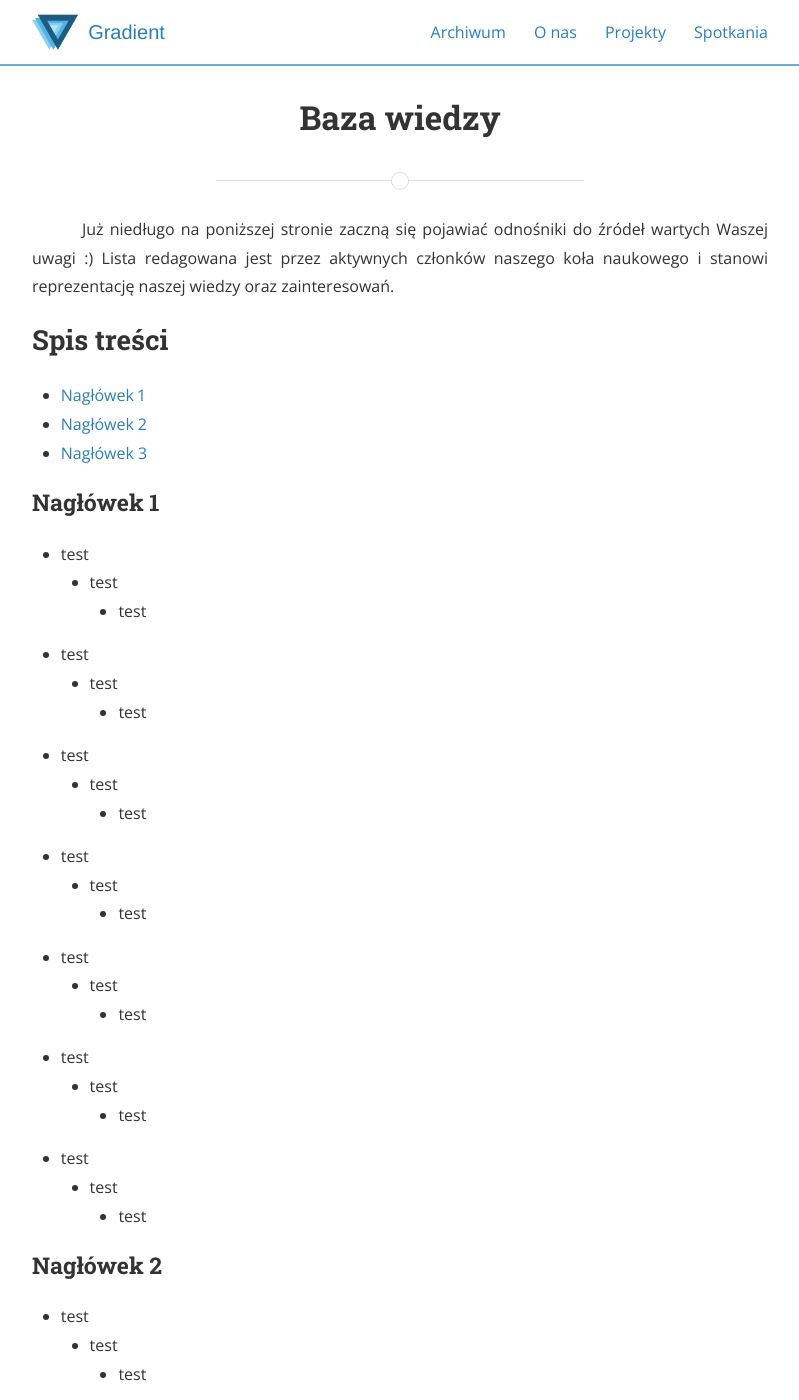
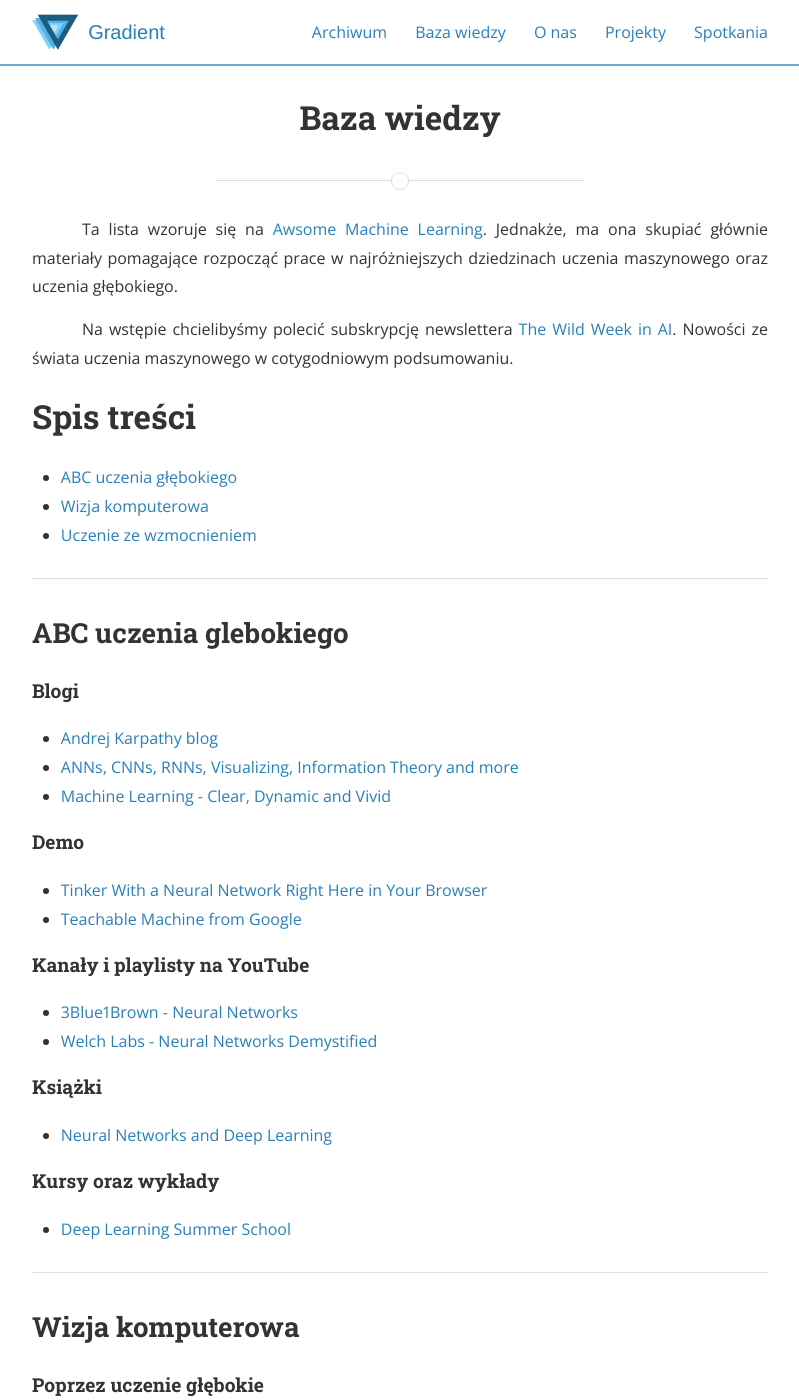
Before and after one commit to jpowie01/GradientPG, a Jekyll site: the page built from baza-wiedzy.md, in a window 1280 px wide and 1400 px high. Shown: the whole window, without its empty margins (240-1039 px from the left). Built offline with Jekyll 4.4.1, drawn with Linux system fonts in a browser that asks for light colours; nearby versions of some CDN libraries; some of the changed text lies outside the part shown.

Commit message:
Dodaj bazę wiedzy z podstawowymi materiałami

```diff
--- a/baza-wiedzy.md
+++ b/baza-wiedzy.md
@@ -2,83 +2,68 @@
 layout: information-page
 title: Baza wiedzy
 permalink: /baza-wiedzy/
-# TODO: Gdy lista będzie już miała sensowną treść można wywalić poniższą linijkę, a Baza Wiedzy pojawi się w górnym menu!
-main_nav: false
 ---
 
-Już niedługo na poniższej stronie zaczną się pojawiać odnośniki do źródeł wartych Waszej uwagi :) Lista redagowana jest przez
-aktywnych członków naszego koła naukowego i stanowi reprezentację naszej wiedzy oraz zainteresowań.
+Ta lista wzoruje się na [Awsome Machine Learning](https://github.com/josephmisiti/awesome-machine-learning). Jednakże, ma ona skupiać głównie materiały pomagające rozpocząć prace w najróżniejszych dziedzinach uczenia maszynowego oraz uczenia głębokiego.
 
-## Spis treści
-- [Nagłówek 1](#nagwek-1)
-- [Nagłówek 2](#nagwek-2)
-- [Nagłówek 3](#nagwek-3)
+Na wstępie chcielibyśmy polecić subskrypcję newslettera [The Wild Week in AI](https://www.getrevue.co/profile/wildml). Nowości ze świata uczenia maszynowego w cotygodniowym podsumowaniu.
 
-### Nagłówek 1
-- test
-  - test
-    - test
-- test
-  - test
-    - test
-- test
-  - test
-    - test
-- test
-  - test
-    - test
-- test
-  - test
-    - test
-- test
-  - test
-    - test
-- test
-  - test
-    - test
+# Spis treści
+- [ABC uczenia głębokiego](#abc-uczenia-glebokiego)
+- [Wizja komputerowa](#wizja-komputerowa)
+- [Uczenie ze wzmocnieniem](#uczenie-ze-wzmocnieniem)
 
-### Nagłówek 2
-- test
-  - test
-    - test
-- test
-  - test
-    - test
-- test
-  - test
-    - test
-- test
-  - test
-    - test
-- test
-  - test
-    - test
-- test
-  - test
-    - test
-- test
-  - test
-    - test
+---
 
-### Nagłówek 3
-- test
-  - test
-    - test
-- test
-  - test
-    - test
-- test
-  - test
-    - test
-- test
-  - test
-    - test
-- test
-  - test
-    - test
-- test
-  - test
-    - test
-- test
-  - test
-    - test
+## ABC uczenia glebokiego
+
+
+#### Blogi
+- [Andrej Karpathy blog](http://karpathy.github.io/)
+- [ANNs, CNNs, RNNs, Visualizing, Information Theory and more](http://colah.github.io/)
+- [Machine Learning - Clear, Dynamic and Vivid](https://distill.pub/)
+
+#### Demo
+- [Tinker With a Neural Network Right Here in Your Browser](http://playground.tensorflow.org/#activation=tanh&batchSize=10&dataset=circle&regDataset=reg-plane&learningRate=0.03&regularizationRate=0&noise=0&networkShape=4,2&seed=0.79386&showTestData=false&discretize=false&percTrainData=50&x=true&y=true&xTimesY=false&xSquared=false&ySquared=false&cosX=false&sinX=false&cosY=false&sinY=false&collectStats=false&problem=classification&initZero=false&hideText=false)
+- [Teachable Machine from Google](https://teachablemachine.withgoogle.com/)
+
+#### Kanały i playlisty na YouTube
+- [3Blue1Brown - Neural Networks](https://www.youtube.com/playlist?list=PLZHQObOWTQDNU6R1_67000Dx_ZCJB-3pi)
+- [Welch Labs - Neural Networks Demystified](https://www.youtube.com/playlist?list=PLiaHhY2iBX9hdHaRr6b7XevZtgZRa1PoU)
+
+#### Książki
+- [Neural Networks and Deep Learning](http://neuralnetworksanddeeplearning.com/)
+
+#### Kursy oraz wykłady
+- [Deep Learning Summer School](http://videolectures.net/deeplearning2017_montreal/)
+
+---
+## Wizja komputerowa
+
+#### Poprzez uczenie głębokie
+- **Stanford cs231n** - Convolutional Neural Networks for Visual Recognition:
+  - [Strona internetowa - notatki etc.](http://cs231n.github.io/)
+  - [Wykłady na YT z Andrejem Karpathym](https://www.youtube.com/playlist?list=PLkt2uSq6rBVctENoVBg1TpCC7OQi31AlC)
+
+#### Poprzez uczenie maszynowe
+- [Welch Labs - Learning To See](https://www.youtube.com/playlist?list=PLiaHhY2iBX9ihLasvE8BKnS2Xg8AhY6iV)
+
+---
+## Uczenie ze wzmocnieniem
+
+#### Blogi
+- [DeepMind Blog](https://deepmind.com/blog/)
+- [OpenAI Blog](https://blog.openai.com/)
+
+#### Posty warte uwagi:
+- [Deep Reinforcement Learning: Pong from Pixels](http://karpathy.github.io/2016/05/31/rl/)
+
+#### Kursy Sztuczna Inteligencja
+- **Berkeley cs188** - Intro to AI:
+  - [edXedge - wykłady oraz zadania](https://edge.edx.org/courses/course-v1:Berkeley+CS188+SP17/course/)
+  - [Sylabus ze strony domowej](http://ai.berkeley.edu/course_schedule.html)
+
+#### Kursy Deep Reinforcement Learning
+- [CS 294: Deep Reinforcement Learning](http://rll.berkeley.edu/deeprlcourse/)
+- [Deep RL Bootcamp](https://sites.google.com/view/deep-rl-bootcamp/home)
+- [Reinforcement Learning Summer School](http://videolectures.net/deeplearning2017_montreal/)
```
